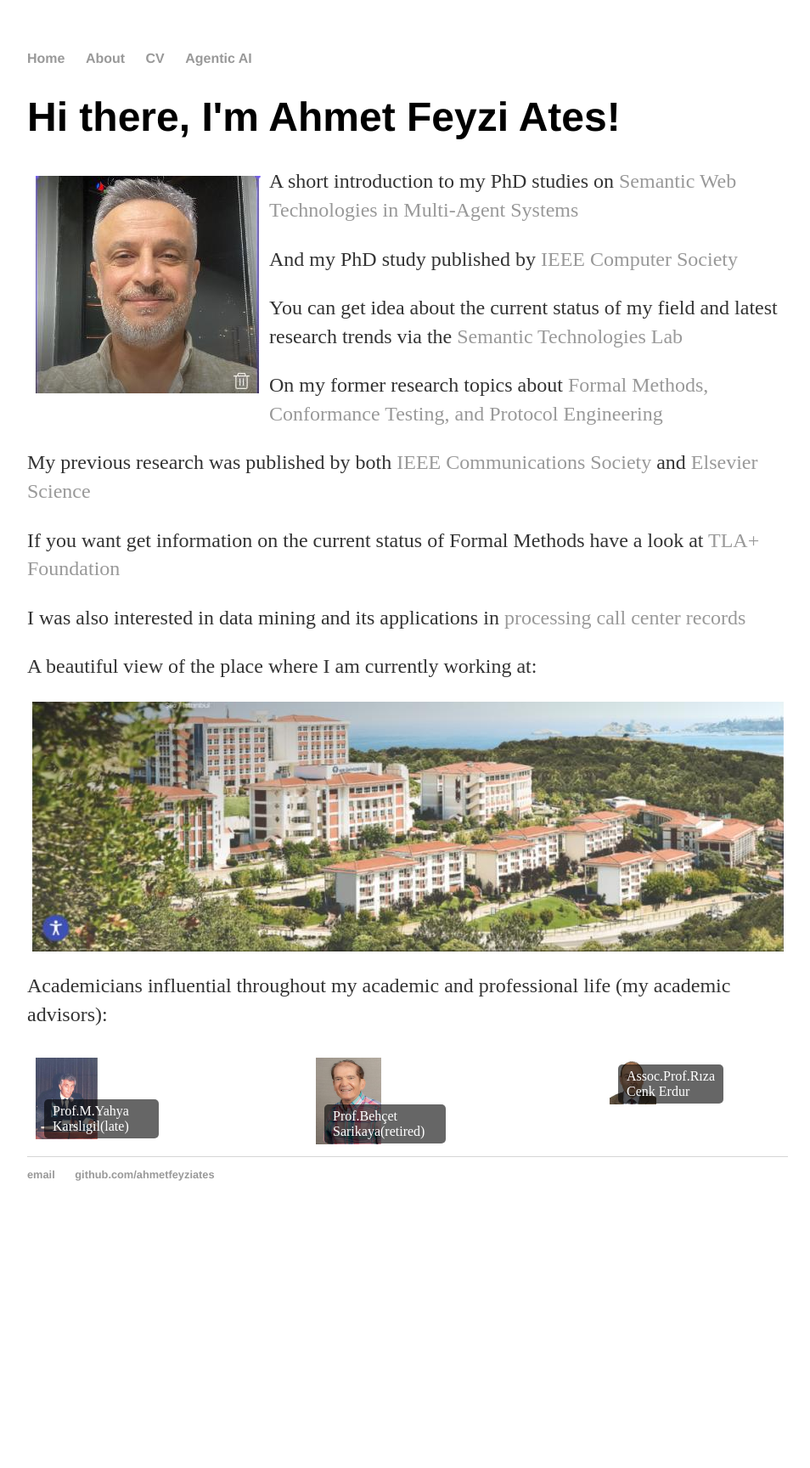
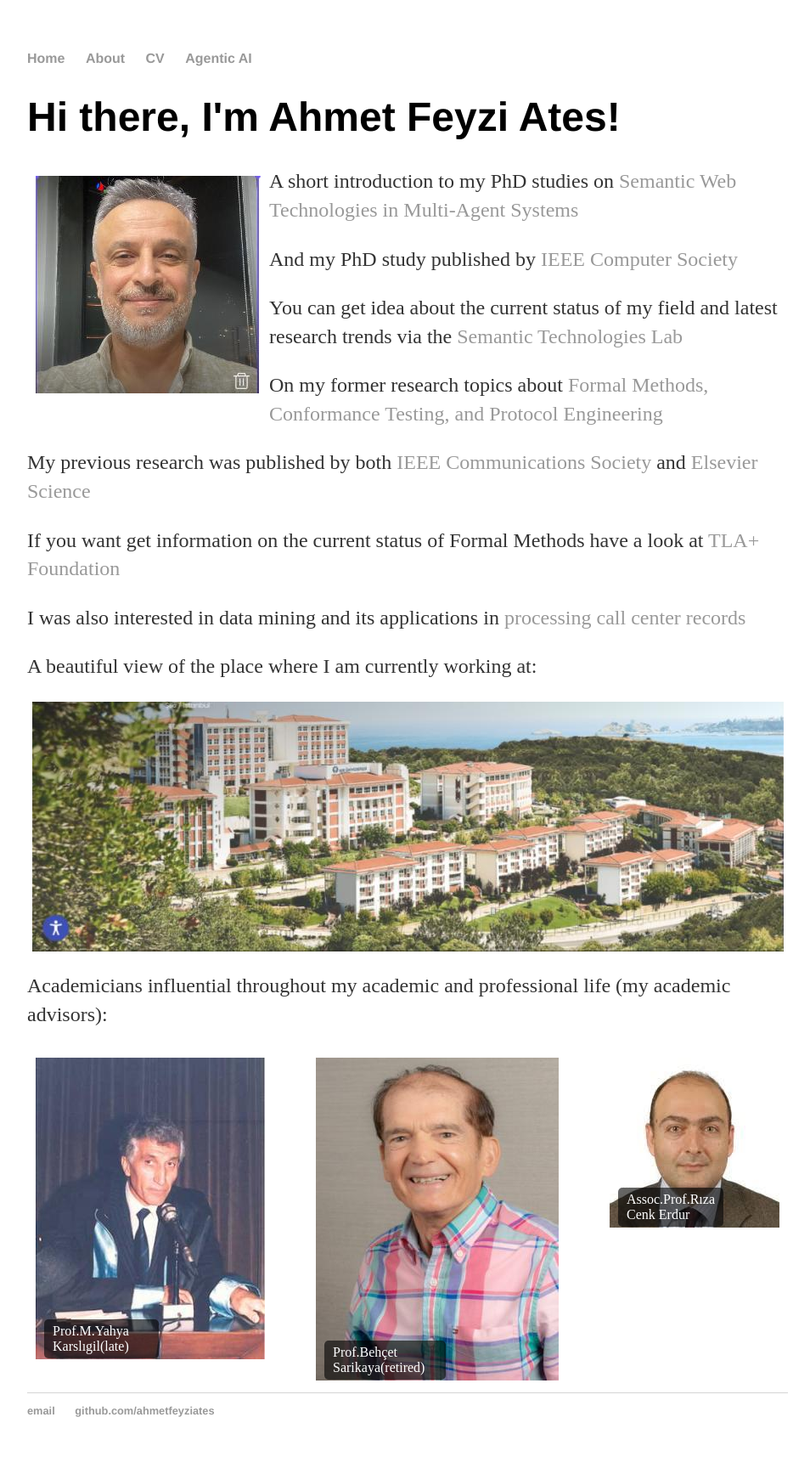
Before and after one commit to ahmetfeyziates/ahmetfeyziates.github.io, a Jekyll site: the page built from index.html, in a window 1280 px wide. Shown: the whole page at 85% size, without its empty margins (160-1114 px from the left). Built offline with Jekyll 4.4.1, drawn with Linux system fonts in a browser that asks for light colours; before the commit the page ends 1450 px from its top, so only the background shows below that.

Commit message:
Update main.css

```diff
--- a/css/main.css
+++ b/css/main.css
@@ -68,6 +68,6 @@ ul.posts li {
       justify-content: space-between;
 }
 .image-row img {
-    width: 50%; /* adjust as needed */
-    height: 50%;
+    width: auto; /* adjust as needed */
+    height: auto;
 }
```
